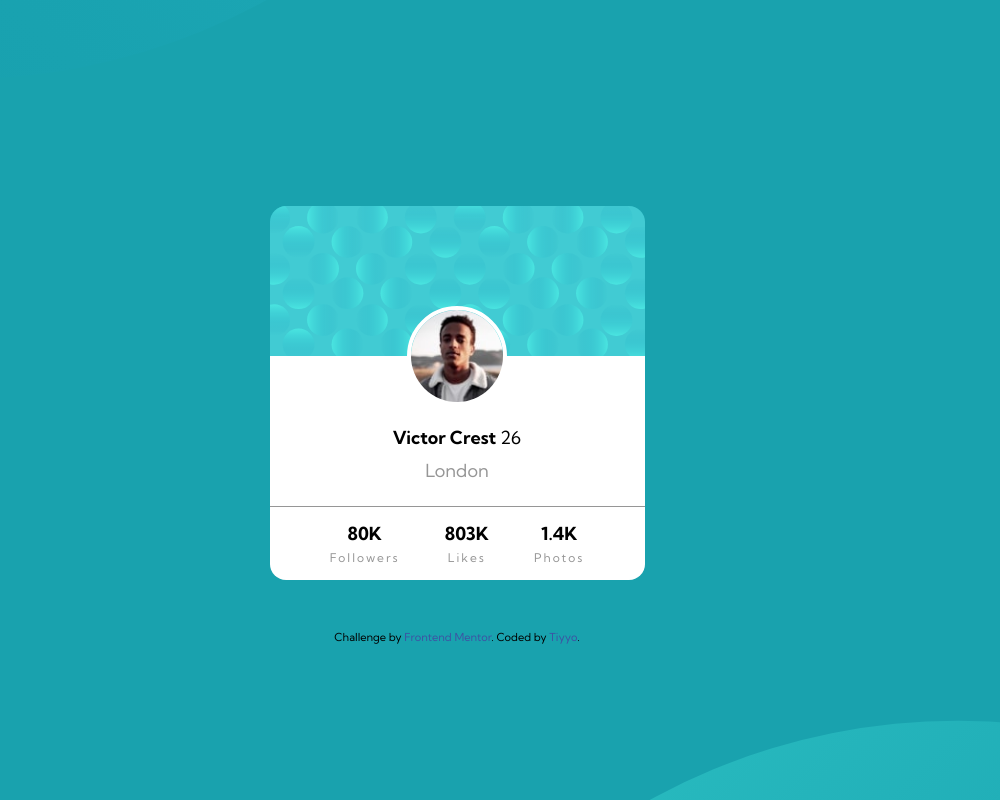
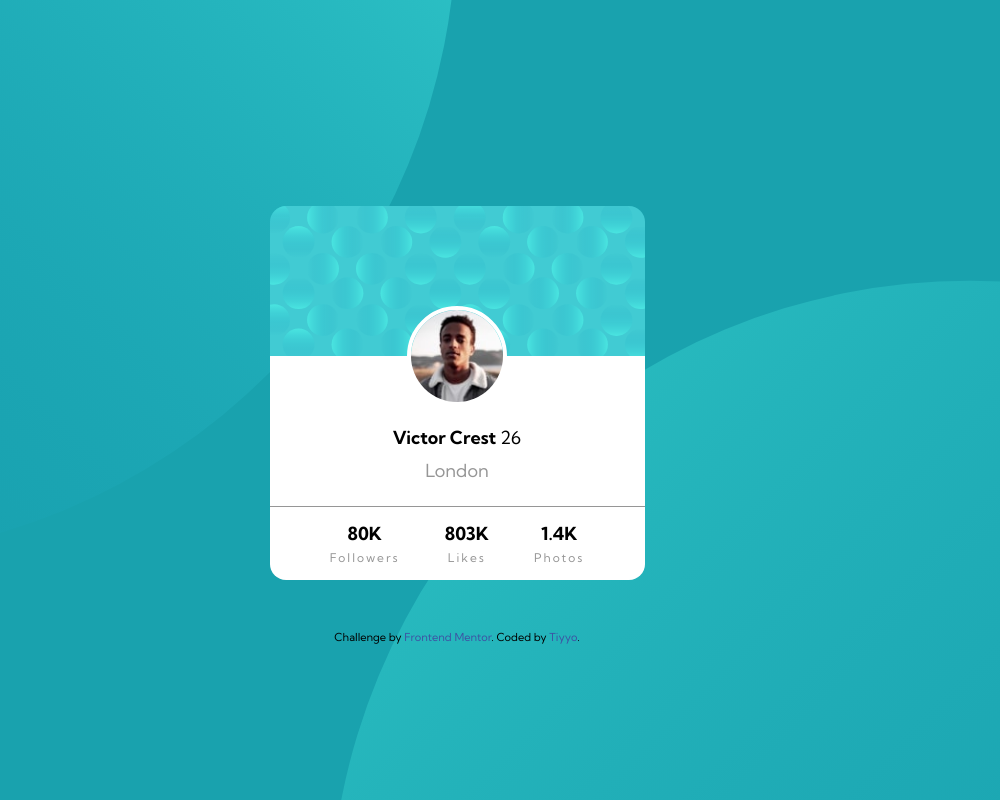
Before and after one commit to Tiyyo/profile-card-compenent, a plain HTML site: page index.html in a window 1280 px wide. Shown: the whole page, without its empty margins (183-1183 px from the left). Drawn offline with Linux system fonts and the light colour scheme.

Commit message:
Add files via upload

```diff
--- a/style.css
+++ b/style.css
@@ -36,8 +36,8 @@
     width: 100vw;
     background-image:url('images/bg-pattern-top.svg'), url('images/bg-pattern-bottom.svg');
     background-size: 100%, 100%;
-    background-repeat: no-repeat;
-    background-position: -500px 250%, 500px -150% ;
+    background-repeat: no-repeat, no-repeat;
+    background-position: -50vw -90vh, 40vw 35vh ;
  }
  img{ max-width: 100%;
  }
```
